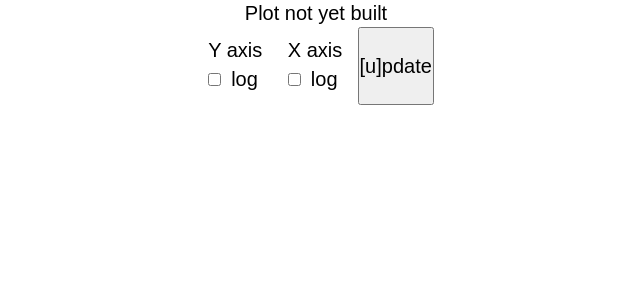
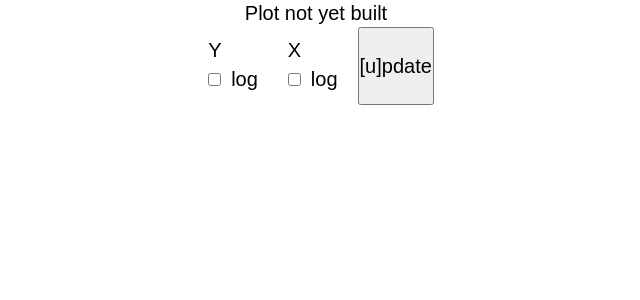
Before and after one commit to dyunis/viz_app, a Flask app: template templates/index.html in a window 1280 px wide. Shown: the top 300 px of the page, without its empty margins (324-964 px from the left). Run offline with Flask 2, Linux system fonts and the light colour scheme; the template is opened without the code that fills it, so the values that code supplies are empty.

Commit message:
small text change

```diff
--- a/templates/index.html
+++ b/templates/index.html
@@ -11,7 +11,7 @@
 <form method='post'>
 
     <div id='ys'>
-    <div class='entry'> Y axis </div>
+    <div class='entry'> Y </div>
     <div class='entry'>
         <input type='checkbox' id='ylog' value='ylog' name='ylog'
         {% if ylog %} checked {% endif %}>
@@ -27,7 +27,7 @@
     </div>
 
     <div id='xs'>
-    <div class='entry'> X axis </div>
+    <div class='entry'> X </div>
     <div class='entry'>
         <input type='checkbox' id='xlog' value='xlog' name='xlog'
         {% if xlog %} checked {% endif %}>
```
